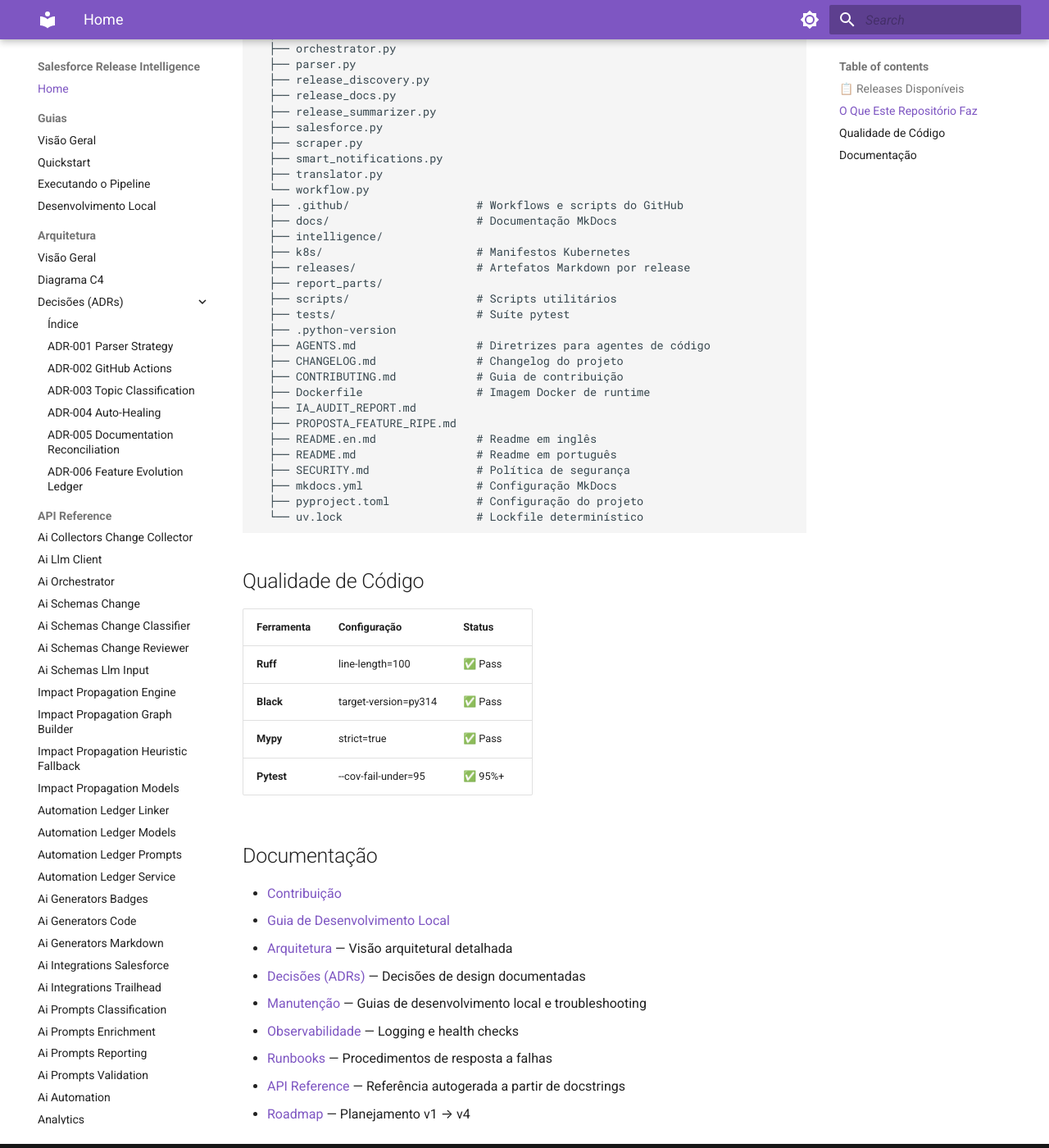
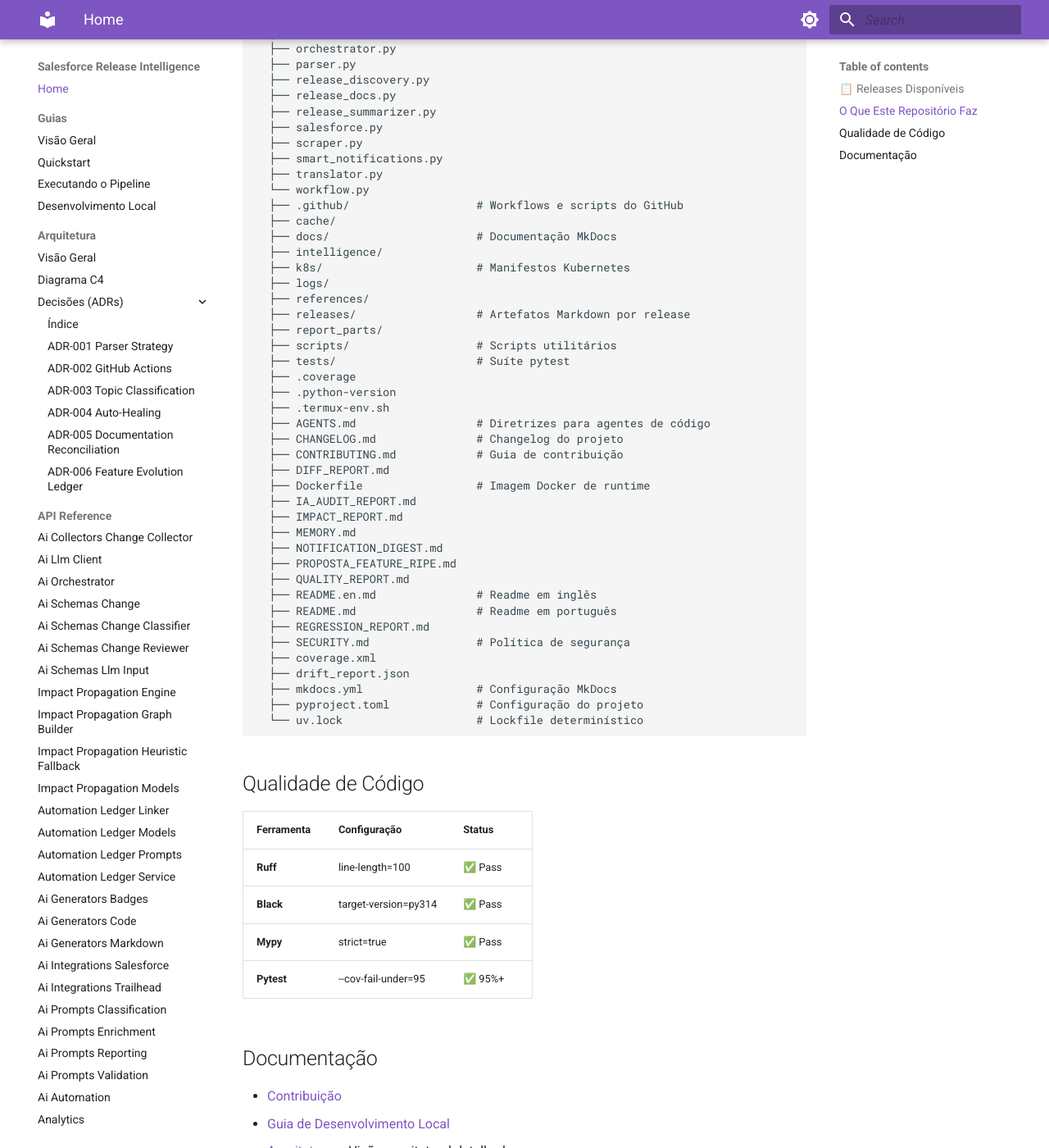
Before and after one commit to Fatal1tyBarucco/Salesforce-WebDev, an MkDocs documentation site: the page built from docs/index.md, in a window 1280 px wide and 1400 px high, scrolled down 7806 px. Shown: the whole window at 82% size. Built offline with MkDocs 1.6.1 and Material for MkDocs 9.7.7, drawn with Linux system fonts in a browser that asks for light colours.

Commit message:
docs(sync): reconcile documentation pipeline (audit + reconcile)

````diff
--- a/docs/index.md
+++ b/docs/index.md
@@ -377,27 +377,39 @@
   ├── translator.py
   └── workflow.py
   ├── .github/                   # Workflows e scripts do GitHub
+  ├── cache/
   ├── docs/                      # Documentação MkDocs
   ├── intelligence/
   ├── k8s/                       # Manifestos Kubernetes
+  ├── logs/
+  ├── references/
   ├── releases/                  # Artefatos Markdown por release
   ├── report_parts/
   ├── scripts/                   # Scripts utilitários
   ├── tests/                     # Suíte pytest
+  ├── .coverage
   ├── .python-version
+  ├── .termux-env.sh
   ├── AGENTS.md                  # Diretrizes para agentes de código
   ├── CHANGELOG.md               # Changelog do projeto
   ├── CONTRIBUTING.md            # Guia de contribuição
+  ├── DIFF_REPORT.md
   ├── Dockerfile                 # Imagem Docker de runtime
   ├── IA_AUDIT_REPORT.md
+  ├── IMPACT_REPORT.md
+  ├── MEMORY.md
+  ├── NOTIFICATION_DIGEST.md
   ├── PROPOSTA_FEATURE_RIPE.md
+  ├── QUALITY_REPORT.md
   ├── README.en.md               # Readme em inglês
   ├── README.md                  # Readme em português
+  ├── REGRESSION_REPORT.md
   ├── SECURITY.md                # Política de segurança
+  ├── coverage.xml
+  ├── drift_report.json
   ├── mkdocs.yml                 # Configuração MkDocs
   ├── pyproject.toml             # Configuração do projeto
   └── uv.lock                    # Lockfile determinístico
-
 ```
 
 ## Qualidade de Código
````
Also changed, not shown: AGENTS.md (+1 -1 lines), docs/.documentation-manifest.json.
